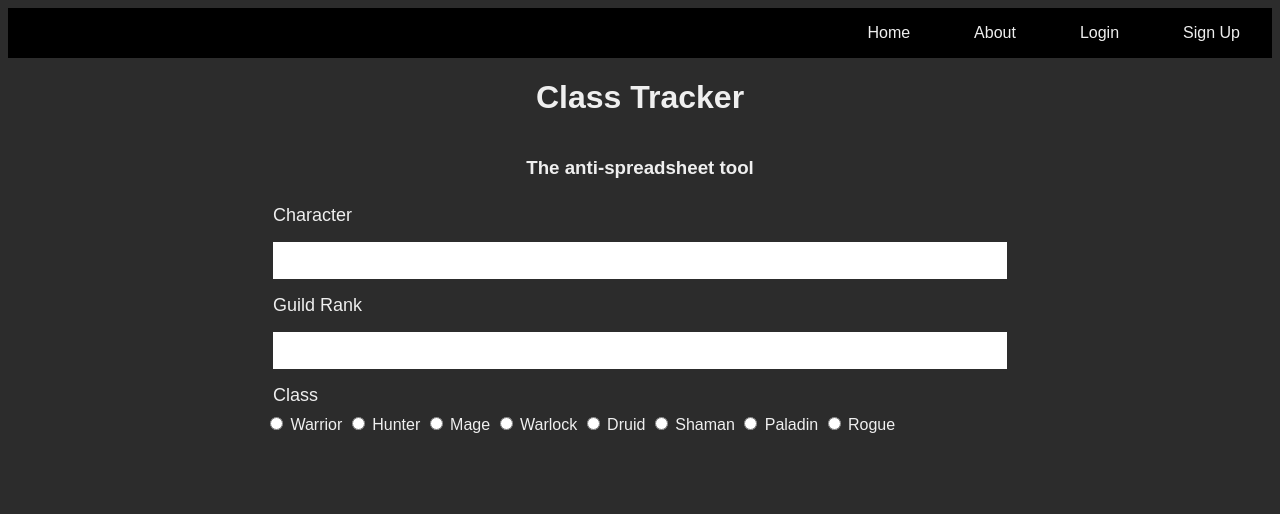
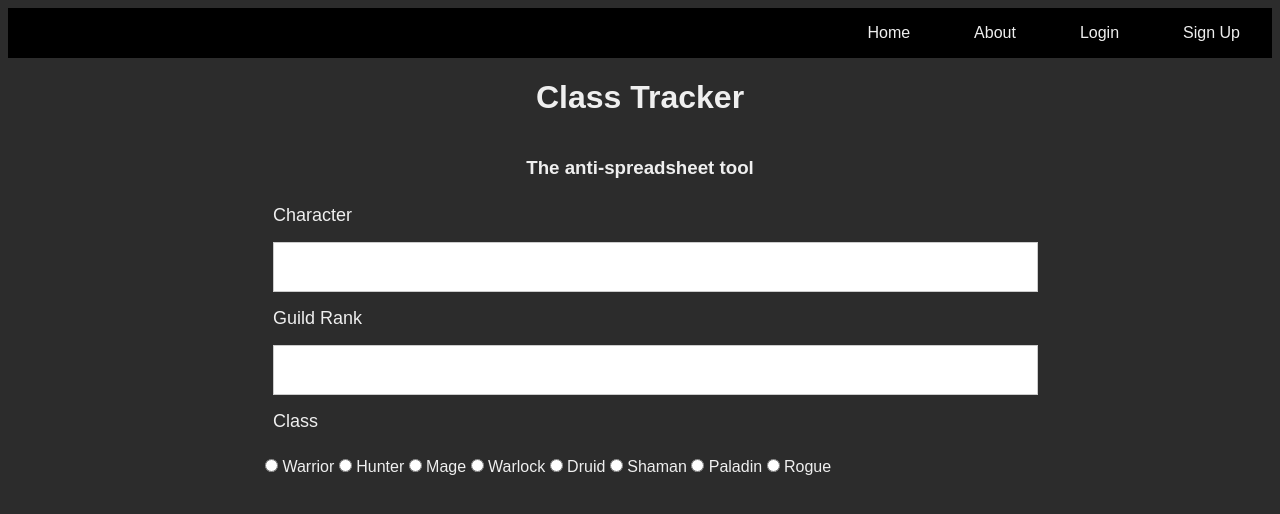
Before and after one commit to timegated/class-tracker, a React app in the folder client/: page / in a window 1280 px wide. Shown: the top 514 px of the page. Built offline with nearby package versions, Linux system fonts and the light colour scheme.

Commit message:
working on front-end form styling and components

```diff
--- /dev/null
+++ b/client/src/components/Auth/Login.css
@@ -0,0 +1,37 @@
+.form-container {
+    max-width: 500px;
+    margin: 2rem auto;
+    overflow: hidden;
+    padding: 0 2rem;
+}
+
+.form-group {
+    margin: 1.2rem 0;
+}
+
+.form-group input {
+    margin: .2rem 0;
+}
+
+input {
+  margin: 1.2rem 0;
+}
+
+.form-text {
+  display: block;
+  margin-top: 0.3rem;
+  color: #888;
+}
+
+input[type='text'],
+input[type='email'],
+input[type='password'],
+input[type='date'],
+select,
+textarea {
+  display: block;
+  width: 100%;
+  padding: 0.4rem;
+  font-size: 1.2rem;
+  border: 1px solid #ccc;
+}
--- a/client/src/components/Auth/Login.js
+++ b/client/src/components/Auth/Login.js
@@ -1,27 +1,26 @@
 import React, { useState } from "react";
+import "./Login.css";
 
 const Login = () => {
+    const [user, setUser] = useState({ email: "", password: "" });
+    const { email, password } = user;
 
-    const [user, setUser] = useState({
-        email: "",
-        password: ""
-    });
 
     const onChange = (e) => {
         setUser({ ...user, [e.target.name]: e.target.value });
     };
 
     return (
-        <div>
+        <div className="form-container">
             <h1>Login</h1>
-            <form action="">
-                <div>
+            <form>
+                <div className="form-group">
                     <label htmlFor="email">Email</label>
                     <input type="text" name="email" value={email} onChange={onChange} required />
                 </div>
-                <div>
+                <div className="form-group">
                     <label htmlFor="password">Password</label>
-                    <input type="password" name="password" value={password} required />
+                    <input type="password" name="password" value={password} onChange={onChange} required />
                 </div>
             </form>
         </div>
```
